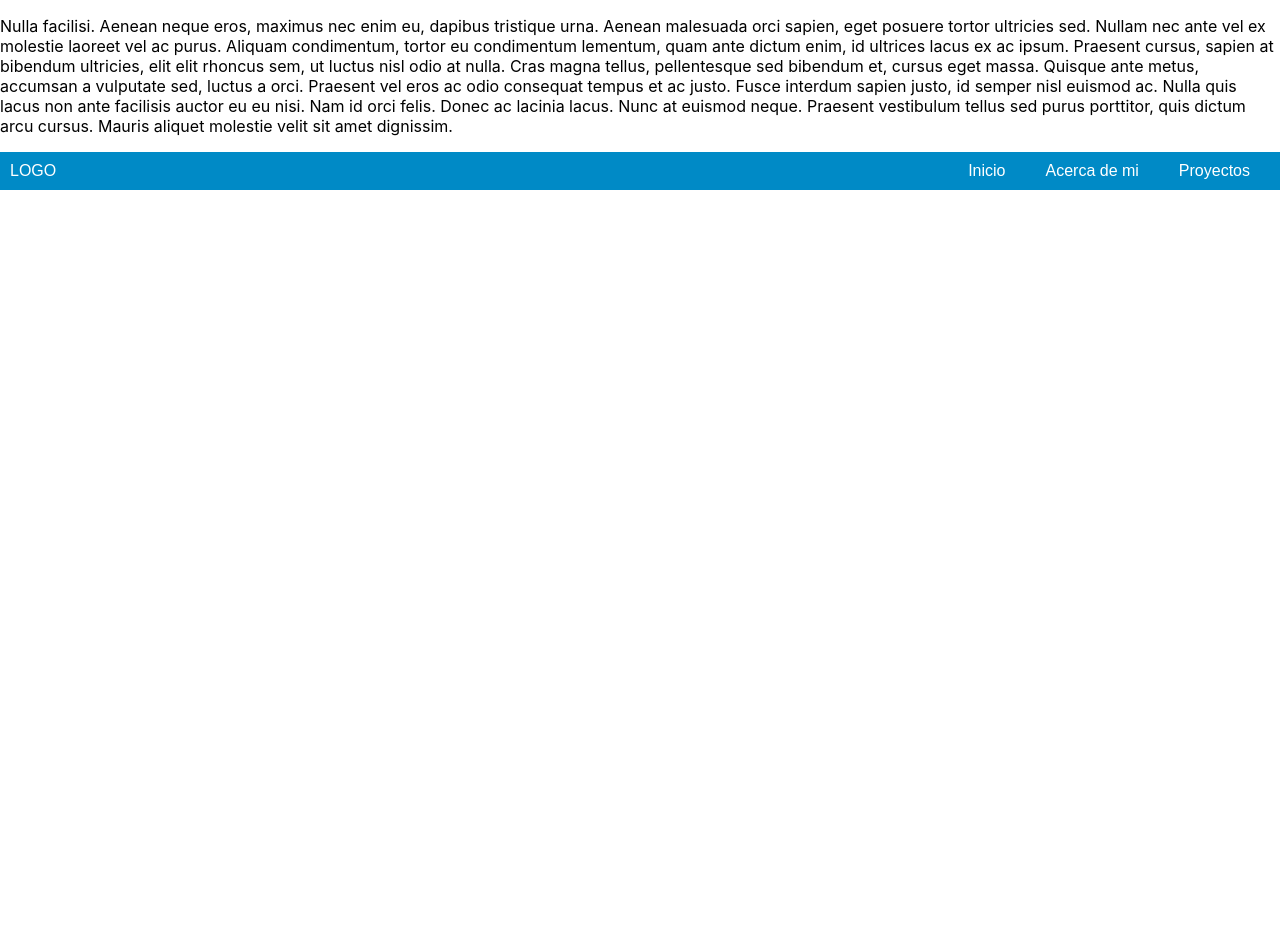
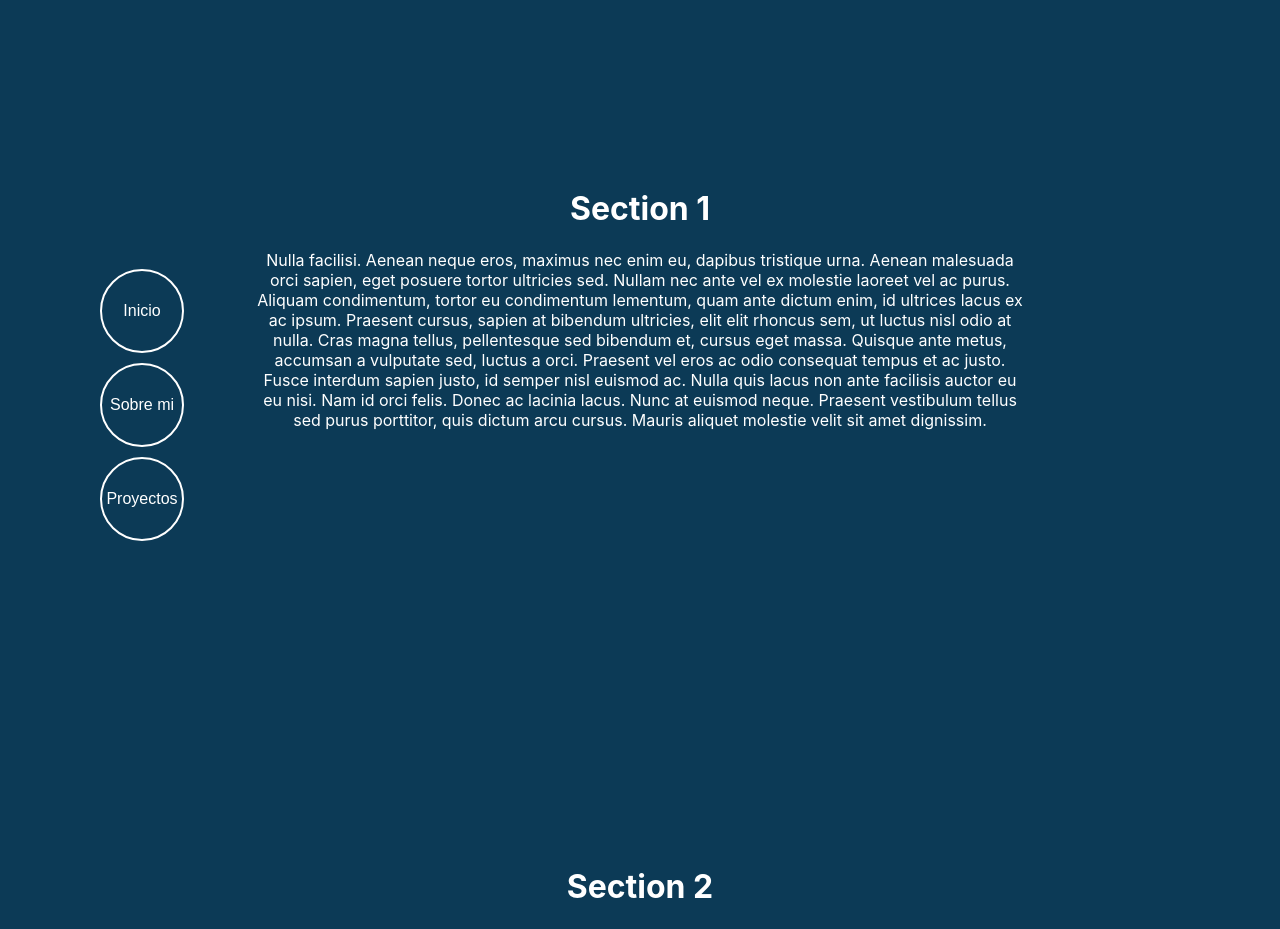
Before and after one commit to Andres-021/portfolio, a React (Create React App) app: page / in a window 1280 px wide. Shown: the top 929 px of the page. Before the commit the page ends 800 px from the top, so only its background shows below. Built offline with nearby package versions, Linux system fonts and the light colour scheme.

Commit message:
Añadiendo modificacion de navbar, de horizontlr a vertical, ademas de implementar desplazamiento de secciones de texto en la web con respecto a la seleccion de los items del navbar.

```diff
--- a/package.json
+++ b/package.json
@@ -9,6 +9,7 @@
     "react": "^18.1.0",
     "react-dom": "^18.1.0",
     "react-scripts": "5.0.1",
+    "react-scroll": "^1.8.7",
     "web-vitals": "^2.1.4"
   },
   "scripts": {
--- a/src/App.js
+++ b/src/App.js
@@ -1,12 +1,18 @@
 import logo from './logo.svg';
 import Nav from './components/nav';
+import Section from './components/section';
 //import './App.css';
+import './css/app.css'
 
 const App = () => {
 
   return(
+    <div className="contenido">
+      <Nav/>
+      <Section
+        title="Section 1"
+        subtitle={
           <div>
-      <div class="contenido">
             <p>
               Nulla facilisi. Aenean neque eros, maximus nec enim eu, dapibus tristique urna.
               Aenean malesuada orci sapien, eget posuere tortor ultricies sed. Nullam nec ante
@@ -22,7 +28,58 @@ const App = () => {
             </p>
 
           </div>
-      <Nav/>
+        }
+        dark={true}
+        id="section1"
+      />
+
+      <Section
+        title="Section 2"
+        subtitle={
+          <div>
+            <p>
+              Nulla facilisi. Aenean neque eros, maximus nec enim eu, dapibus tristique urna.
+              Aenean malesuada orci sapien, eget posuere tortor ultricies sed. Nullam nec ante
+              vel ex molestie laoreet vel ac purus. Aliquam condimentum, tortor eu condimentum
+              lementum, quam ante dictum enim, id ultrices lacus ex ac ipsum. Praesent cursus,
+              sapien at bibendum ultricies, elit elit rhoncus sem, ut luctus nisl odio at nulla.
+              Cras magna tellus, pellentesque sed bibendum et, cursus eget massa. Quisque ante
+              metus, accumsan a vulputate sed, luctus a orci. Praesent vel eros ac odio consequat
+              tempus et ac justo. Fusce interdum sapien justo, id semper nisl euismod ac. Nulla
+              quis lacus non ante facilisis auctor eu eu nisi. Nam id orci felis. Donec ac
+              lacinia lacus. Nunc at euismod neque. Praesent vestibulum tellus sed purus porttitor,
+              quis dictum arcu cursus. Mauris aliquet molestie velit sit amet dignissim.
+            </p>
+
+          </div>
+        }
+        dark={true}
+        id="section2"
+      />
+
+      <Section
+        title="Section 3"
+        subtitle={
+          <div>
+            <p>
+              Nulla facilisi. Aenean neque eros, maximus nec enim eu, dapibus tristique urna.
+              Aenean malesuada orci sapien, eget posuere tortor ultricies sed. Nullam nec ante
+              vel ex molestie laoreet vel ac purus. Aliquam condimentum, tortor eu condimentum
+              lementum, quam ante dictum enim, id ultrices lacus ex ac ipsum. Praesent cursus,
+              sapien at bibendum ultricies, elit elit rhoncus sem, ut luctus nisl odio at nulla.
+              Cras magna tellus, pellentesque sed bibendum et, cursus eget massa. Quisque ante
+              metus, accumsan a vulputate sed, luctus a orci. Praesent vel eros ac odio consequat
+              tempus et ac justo. Fusce interdum sapien justo, id semper nisl euismod ac. Nulla
+              quis lacus non ante facilisis auctor eu eu nisi. Nam id orci felis. Donec ac
+              lacinia lacus. Nunc at euismod neque. Praesent vestibulum tellus sed purus porttitor,
+              quis dictum arcu cursus. Mauris aliquet molestie velit sit amet dignissim.
+            </p>
+
+          </div>
+        }
+        dark={true}
+        id="section3"
+      />
     </div>
   )
 }
--- a/src/components/nav.js
+++ b/src/components/nav.js
@@ -1,16 +1,56 @@
+import { Link, animateScroll as scroll } from "react-scroll";
 import '../css/nav.css';
 
 
 const Nav = () => {
+
   return(
     <nav className="Nav-Content">
-      <div className="Nav-Tittle">
+      {/* <div className="Nav-Tittle">
         <div className="logo">LOGO</div>
-      </div>
+      </div> */}
+      {/* <ul className="Nav">
+        <li><a href="/">Inicio</a></li>
+        <li><a href="/aboutme">Sobre mi</a></li>
+        <li><a href="/projects">Proyectos</a></li>
+      </ul> */}
       <ul className="Nav">
-        <li><a href="/">Inicio</a></li>
-        <li><a href="/aboutme">Acerca de mi</a></li>
-        <li><a href="/proyects">Proyectos</a></li>
+        <li>
+          <Link
+            activeClass="active"
+            to="section1"
+            spy={true}
+            smooth={true}
+            offset={-70}
+            duration={500}
+          >
+            Inicio
+          </Link>
+        </li>
+        <li>
+          <Link
+            activeClass="active"
+            to="section2"
+            spy={true}
+            smooth={true}
+            offset={-70}
+            duration={500}
+          >
+            Sobre mi
+          </Link>
+        </li>
+        <li>
+          <Link
+            activeClass="active"
+            to="section3"
+            spy={true}
+            smooth={true}
+            offset={-70}
+            duration={500}
+          >
+            Proyectos
+          </Link>
+        </li>
       </ul>
     </nav>
   )
--- /dev/null
+++ b/src/components/section.js
@@ -0,0 +1,13 @@
+import React from "react";
+import '../css/section.css';
+
+export default function Section({ title, subtitle, dark, id }) {
+  return (
+    <div className={"section" + (dark ? " section-dark" : "")}>
+      <div className="section-content" id={id}>
+        <h1>{title}</h1>
+        <p>{subtitle}</p>
+      </div>
+    </div>
+  );
+}
--- /dev/null
+++ b/src/css/app.css
@@ -0,0 +1,4 @@
+.contenido{
+  margin: 0 auto;
+  text-align: center;
+}
--- a/src/css/nav.css
+++ b/src/css/nav.css
@@ -1,6 +1,7 @@
 :root{
+  --c-extra: ;
   --color:white;
-  --fnd : #008ac6;
+  --fnd : #122a46;
   --fndRsp: white;
   --colorRsp: black;
 }
@@ -8,16 +9,27 @@
 .Nav-Content{
   font-family: sans-serif;
   display:flex;
-  justify-content: space-between;
-  background:var(--fnd);
+  align-items: center;
+  justify-content: center;
+  /* Color */
+  /* background: var(--fnd); */
+
   color: var(--color);
+  /* Posicionamiento y fijado */
+  position:fixed;
+  /* Centrado y flote */
+  top: 0;
+  left: 0;
+
+  height: 100%;
+
 }
 
-.Nav-Content .Nav{
-  margin:0 10px 0 0;
-}
+/* .Nav-Content .Nav{
+  margin:0 0px 0 0;
+} */
 
-.Nav-Content .Nav-Tittle{
+/* .Nav-Content .Nav-Tittle{
   display:flex;
   justify-content:space-between;
   align-items:center;
@@ -29,39 +41,60 @@
 
 .Nav-Content .Nav-Tittle .logo{
   margin: 10px 10px;
-}
+} */
 
 .Nav-Content .Nav{
   display:flex;
   list-style:none;
   align-items: center;
-  padding:0;
+  padding-left: 100px;
+  overflow: hidden;
 }
 
 .Nav {
   display: flex;
-  justify-content: end;
-  align-items: end;
+  flex-direction: column;
+  justify-content: center;
+  align-items: center;
   /* width: 80%;o lo necesario */
   margin: auto;
 }
 
-.Nav-Content .Nav li{
+/* .Nav-Content .Nav li{
   display:flex;
+  justify-content: center;
   align-items:center;
-  padding: 0 20px ;
+  padding: 20px 40px;
   height:100%;
+  width: 100%;
+} */
 
+li{
+  display:flex;
+  justify-content: center;
+  align-items:center;
+  border-radius:50%;
+  height: 80px;
+  width: 80px;
+  margin-top: 10px;
+  border: 2px solid var(--color);
+  transition: 0.5s;
 }
 
 .Nav-Content .Nav li:hover{
   background: var(--color);
   color:var(--fnd);
   cursor: pointer;
+  border: 5px solid var(--fnd);
+  height: 120px;
+  width: 120px;
+  transition: 0.5s;
 }
 
+/* Cambiando el diseño de los linsk e items */
 .Nav-Content .Nav li a{
+  display: block;
   text-decoration: none;
   cursor: pointer;
-  color:inherit;
+  color: inherit;
 }
--- /dev/null
+++ b/src/css/section.css
@@ -0,0 +1,16 @@
+.section {
+  padding-top: 10%;
+  padding-bottom: 15%;
+}
+
+.section-dark {
+  background: #0c3a56;
+  color: white;
+}
+
+.section-content {
+  max-width: 60%;
+  height: 100%;
+  margin: 0 auto;
+  padding: 40px;
+}
--- a/src/index.css
+++ b/src/index.css
@@ -1,10 +1,17 @@
-body {
+html, body {
   margin: 0;
+  height: 100%;
   font-family: -apple-system, BlinkMacSystemFont, 'Segoe UI', 'Roboto', 'Oxygen',
     'Ubuntu', 'Cantarell', 'Fira Sans', 'Droid Sans', 'Helvetica Neue',
     sans-serif;
   -webkit-font-smoothing: antialiased;
   -moz-osx-font-smoothing: grayscale;
+
+  background: white;
+  height: 100%;
+  background-position: center;
+  background-repeat: no-repeat;
+  background-size: cover;
 }
 
 code {
```
Also changed, not shown: 1 other file (tests, documents, lock files or other folders). Lines whose indentation alone changed are shown as unchanged.
